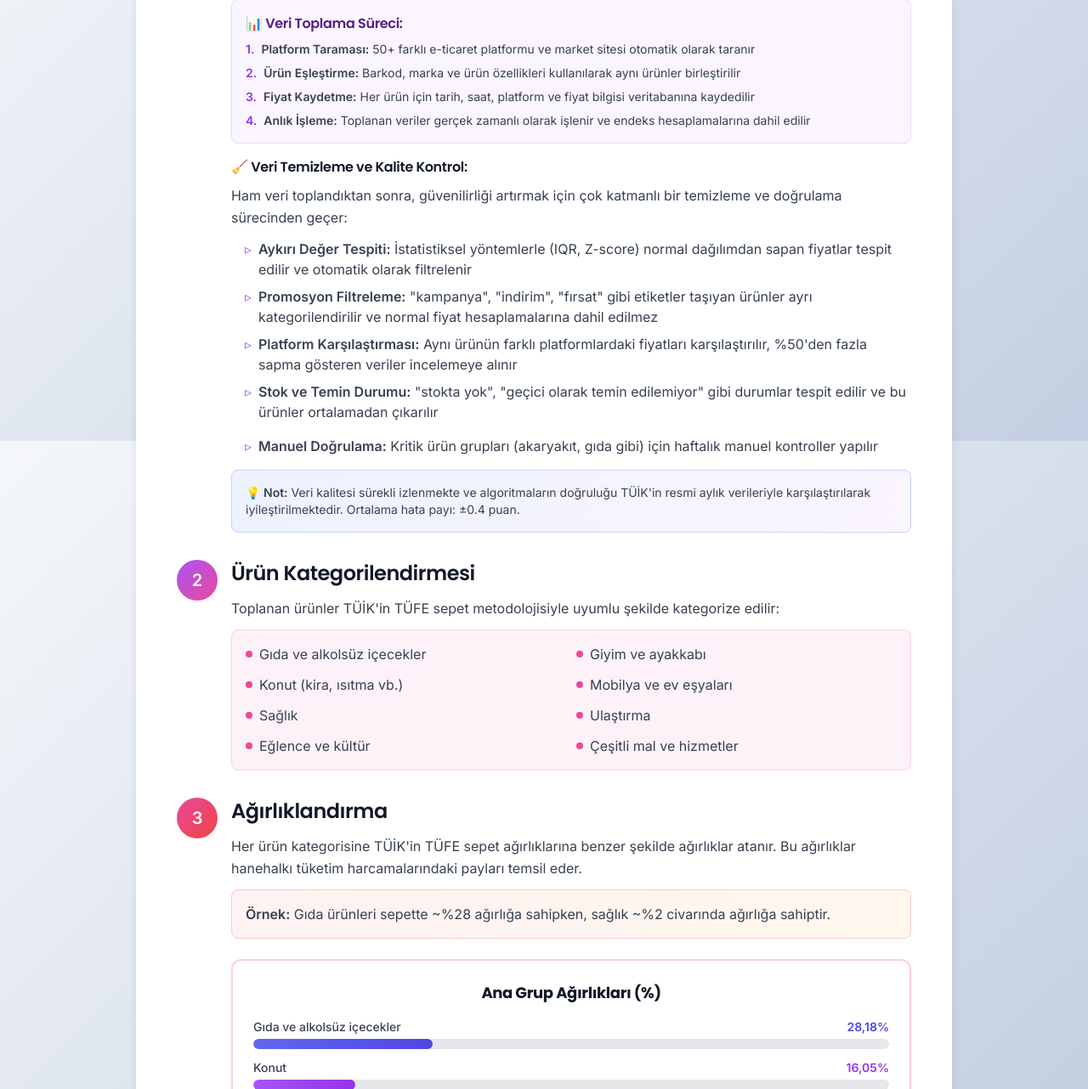
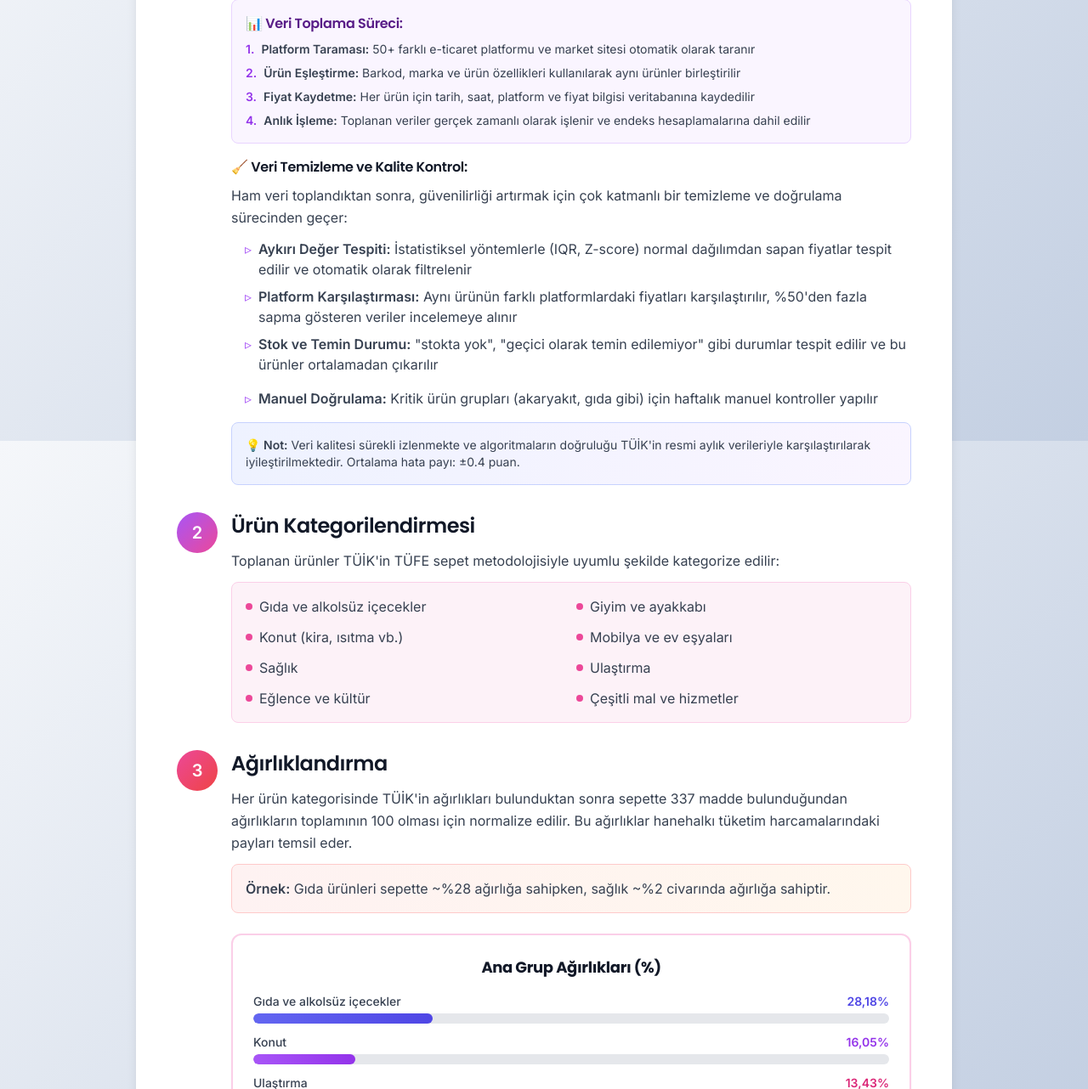
Before and after one commit to kaboya19/web-tufe-flask, a Flask app: page /metodoloji in a window 1280 px wide. Shown: the part 1881-3163 px from the top of the page at 85% size. Run offline with Flask 3, Linux system fonts and the light colour scheme; some libraries are stand-ins or nearby versions.

Commit message:
Update metodoloji.html

```diff
--- a/templates/metodoloji.html
+++ b/templates/metodoloji.html
@@ -303,12 +303,7 @@
                                                 sapan fiyatlar tespit edilir ve otomatik olarak filtrelenir
                                             </div>
                                         </li>
-                                        <li class="flex items-start">
-                                            <span class="text-purple-500 mr-2">▹</span>
-                                            <div>
-                                                <strong>Promosyon Filtreleme:</strong> "kampanya", "indirim", "fırsat" gibi etiketler taşıyan
-                                                ürünler ayrı kategorilendirilir ve normal fiyat hesaplamalarına dahil edilmez
-                                            </div>
+
                                         </li>
                                         <li class="flex items-start">
                                             <span class="text-purple-500 mr-2">▹</span>
@@ -406,7 +401,7 @@
                                 <div class="flex-1">
                                     <h3 class="text-2xl font-semibold text-gray-900 mb-3">Ağırlıklandırma</h3>
                                     <p class="text-gray-700 leading-relaxed mb-3">
-                                        Her ürün kategorisine TÜİK'in TÜFE sepet ağırlıklarına benzer şekilde ağırlıklar atanır.
+                                        Her ürün kategorisinde TÜİK'in ağırlıkları bulunduktan sonra sepette 337 madde bulunduğundan ağırlıkların toplamının 100 olması için normalize edilir.
                                         Bu ağırlıklar hanehalkı tüketim harcamalarındaki payları temsil eder.
                                     </p>
                                     <div class="bg-gradient-to-r from-red-50 to-orange-50 rounded-lg p-4 border border-red-200 mb-6">
```
